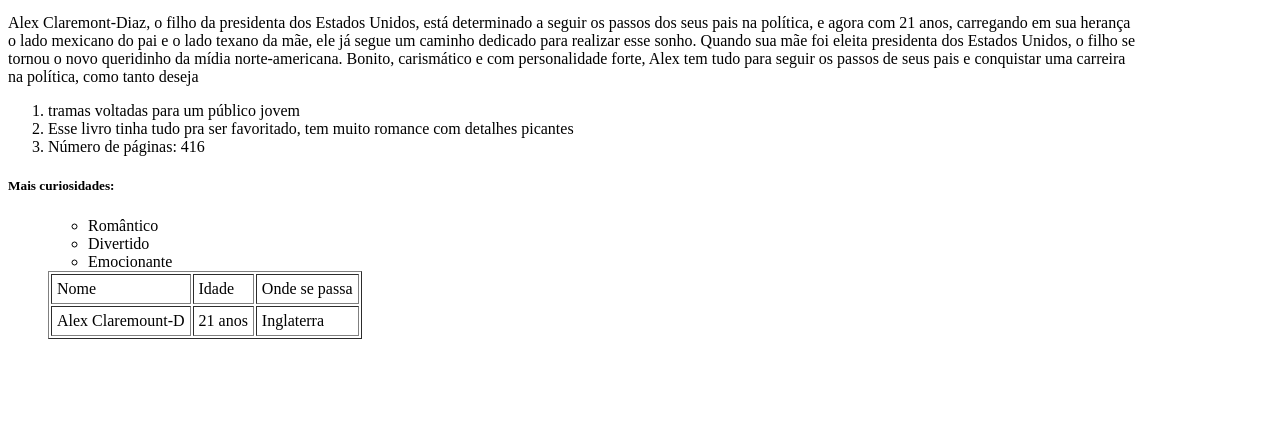
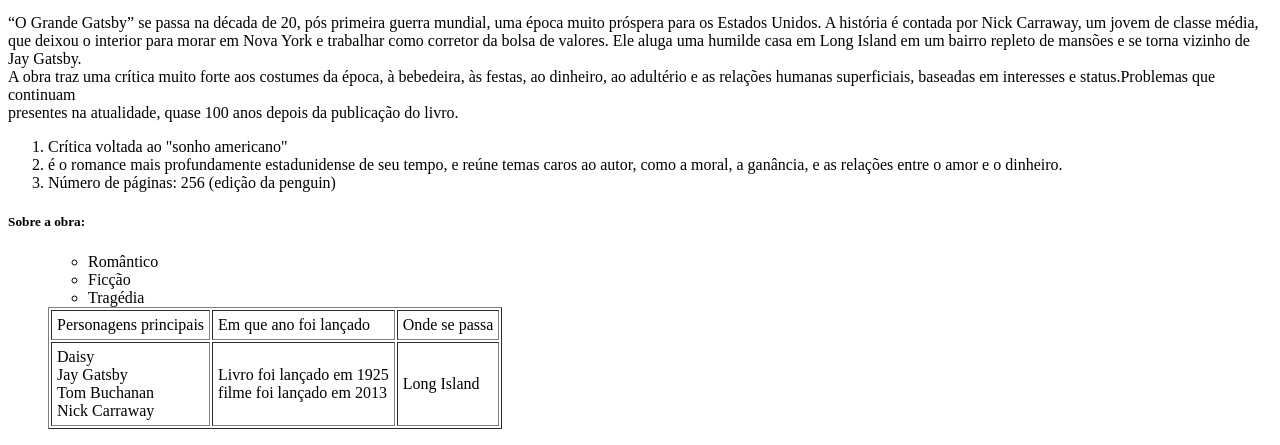
Before and after one commit to anapaulasspadari/estudo_prova, a plain HTML site: page Estudo/index.html in a window 1280 px wide. Shown: the part 1019-1464 px from the top of the page. Before the commit the page ends 1374 px from the top, so only its background shows below. Drawn offline with Linux system fonts and the light colour scheme.

Commit message:
Update index.html

```diff
--- a/Estudo/index.html
+++ b/Estudo/index.html
@@ -12,32 +12,33 @@
     <h5>O Grande Gastby está disponível em filme, inspirado no livro de romance escrito pelo autor americano F. Scott Fitzgerald.</h5>
     <right><iframe width="560" height="315" src="https://www.youtube.com/embed/9KQt2OMOty8" title="YouTube video player" frameborder="0" allow="accelerometer; autoplay; clipboard-write; encrypted-media; gyroscope; picture-in-picture; web-share" allowfullscreen></iframe><br>Clique sobre o vídeo para assistir o trailer do filme</right>
     <center><a href="https://www.amazon.com.br/grande-Gatsby-F-Scott-Fitzgerald/dp/858130172X"> Link para comprar o livro</a></a></center>
-    <p>Alex Claremont-Diaz, o filho da presidenta dos Estados Unidos, está determinado a seguir os passos dos seus pais na política, e agora com 21 anos, carregando em sua herança<br>
-        o lado mexicano do pai e o lado texano da mãe, ele já segue um caminho dedicado para realizar esse sonho. Quando sua mãe foi eleita presidenta dos Estados Unidos, o filho se<br>
-        tornou o novo queridinho da mídia norte-americana. Bonito, carismático e com personalidade forte, Alex tem tudo para seguir os passos de seus pais e conquistar uma carreira<br>
-        na política, como tanto deseja</p>
+    <p>“O Grande Gatsby” se passa na década de 20, pós primeira guerra mundial, uma época muito próspera para os Estados Unidos. A história é contada por Nick Carraway, um jovem de classe média,<br>
+        que deixou o interior para morar em Nova York e trabalhar como corretor da bolsa de valores. Ele aluga uma humilde casa em Long Island em um bairro repleto de mansões e se torna vizinho de Jay Gatsby.<br>
+        A obra traz uma crítica muito forte aos costumes da época, à bebedeira, às festas, ao dinheiro, ao adultério e as relações humanas superficiais, baseadas em interesses e status.Problemas que continuam <br>
+        presentes na atualidade, quase 100 anos depois da publicação do livro.</p>
         <ol>
-            <li>tramas voltadas para um público jovem </li>
-            <li>Esse livro tinha tudo pra ser favoritado, tem muito romance com detalhes picantes</li>
-            <li>Número de páginas: 416</li>
+            <li>Crítica voltada ao "sonho americano" </li>
+            <li>é o romance mais profundamente estadunidense de seu tempo, e reúne temas caros ao autor, como a moral, a ganância, e as relações entre o amor e o dinheiro.</li>
+            <li>Número de páginas: 256 (edição da penguin)</li>
         </ol>
-        <h5>Mais curiosidades:</h5>
+        <h5>Sobre a obra:</h5>
         <ul>
             <ul>
             <li>Romântico</li>
-            <li>Divertido</li>
-            <li>Emocionante</li>
+            <li>Ficção</li>
+            <li>Tragédia</li>
         </ul>
         <table border=cellspacing="1" cellpadding="5">
             <tr>
-                <td> Nome </td>
-                <td> Idade </td>
+                <td> Personagens principais </td>
+                <td> Em que ano foi lançado </td>
                 <td> Onde se passa</td>
             </tr>
             <tr>
-                <td> Alex Claremount-D  </td>
-                <td> 21 anos </td>
-                <td> Inglaterra</td>
+                <td>Daisy<br>Jay Gatsby<br>Tom Buchanan<br>Nick Carraway</td>
+                <td>Livro foi lançado em 1925<br>filme foi lançado em 2013 </td>
+                <td> Long Island</td>
+            </tr>
             </tr>
         </table>
 
```
